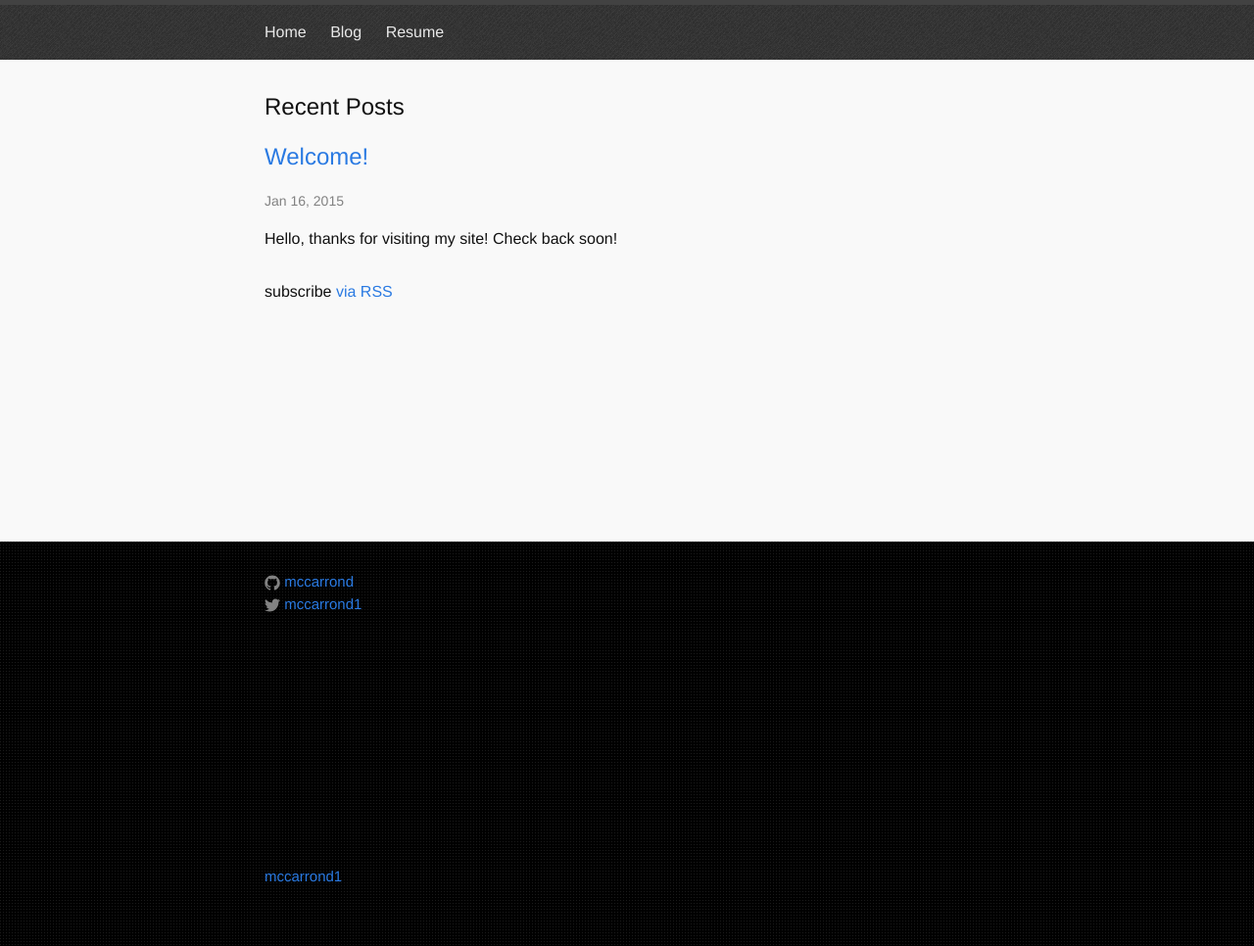
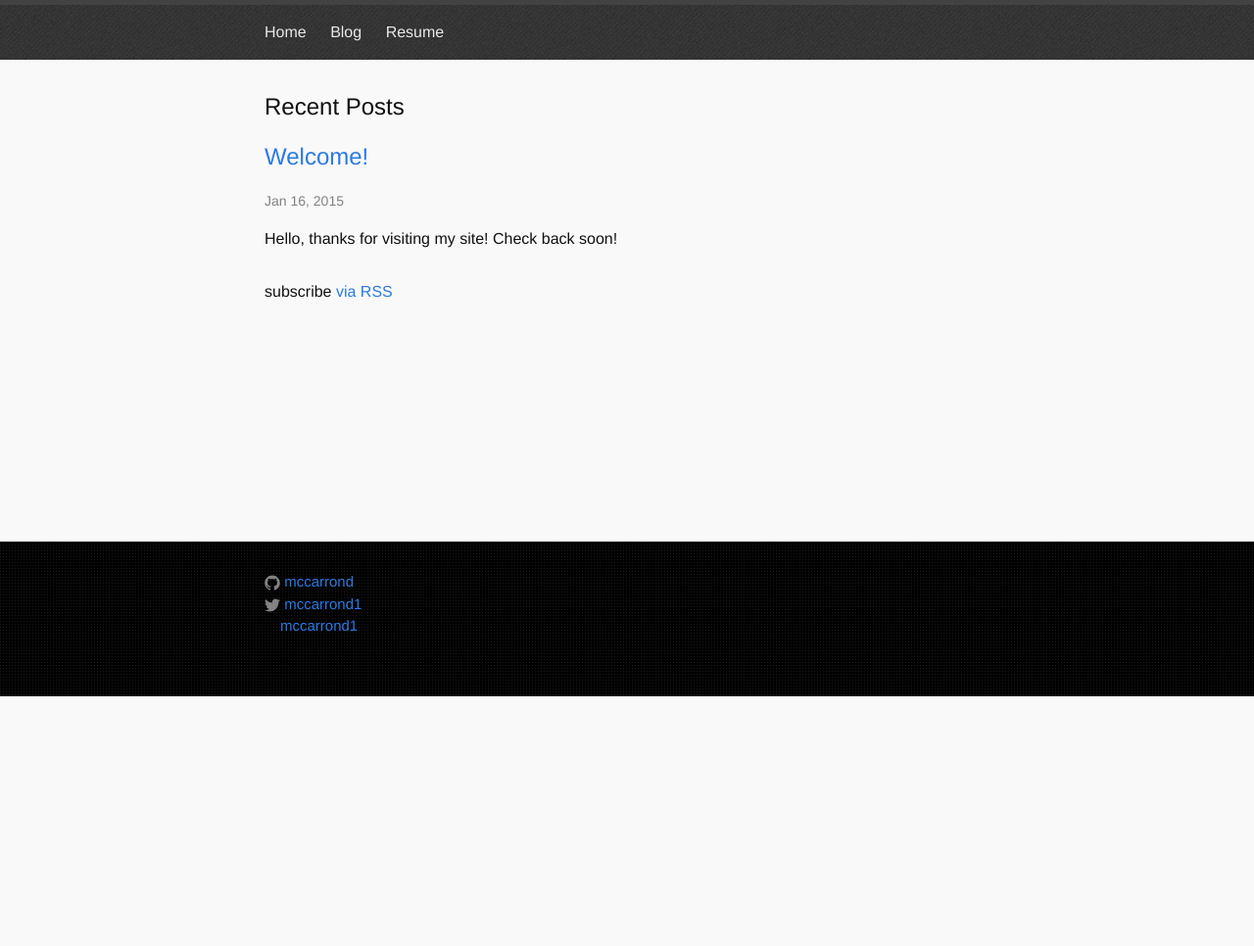
Before and after one commit to mccarrond/mccarrond.github.io, a Jekyll site: the page built from blog.html, in a window 1280 px wide. Shown: the whole page at 98% size. Built offline with Jekyll 4.4.1, drawn with Linux system fonts in a browser that asks for light colours; after the commit the page ends 900 px from its top, so only the background shows below that.

Commit message:
Update footer.html

```diff
--- a/_includes/footer.html
+++ b/_includes/footer.html
@@ -30,14 +30,13 @@
           </li>
           {% endif %}
 
-            {% if site.twitter_username %}
+            {% if site.tumblr_username %}
           <li>
             <a href="https://tumblr.com/{{ site.tumblr_username }}">
-              <li>
-            <a href="https://tumblr.com/{{site.tumblr_username }}"
-             <span class="icon--tumblr">
-               <svg viewBox="0 0 16 16"><path fill="#828282" d="M210.8 80.3c-2.3 18.3-6.4 33.4-12.4 45.2 -6 11.9-13.9 22-23.9 30.5 -9.9 8.5-21.8 14.9-35.7 19.5v50.6h38.9v124.5c0 16.2 1.7 28.6 5.1 37.1 3.4 8.5 9.5 16.6 18.3 24.2 8.8 7.6 19.4 13.4 31.9 17.5 12.5 4.1 26.8 6.1 43 6.1 14.3 0 27.6-1.4 39.9-4.3 12.3-2.9 26-7.9 41.2-15v-55.9c-17.8 11.7-35.7 17.5-53.7 17.5 -10.1 0-19.1-2.4-27-7.1 -5.9-3.5-10-8.2-12.2-14 -2.2-5.8-3.3-19.1-3.3-39.7v-91.1H345.5v-55.8h-84.4v-90H210.8z"
-        </li></path>
+             <span class="icon icon--tumblr">
+               <svg viewBox="0 0 16 16">
+               <path fill="#828282" d="M210.8 80.3c-2.3 18.3-6.4 33.4-12.4 45.2 -6 11.9-13.9 22-23.9 30.5 -9.9 8.5-21.8 14.9-35.7 19.5v50.6h38.9v124.5c0 16.2 1.7 28.6 5.1 37.1 3.4 8.5 9.5 16.6 18.3 24.2 8.8 7.6 19.4 13.4 31.9 17.5 12.5 4.1 26.8 6.1 43 6.1 14.3 0 27.6-1.4 39.9-4.3 12.3-2.9 26-7.9 41.2-15v-55.9c-17.8 11.7-35.7 17.5-53.7 17.5 -10.1 0-19.1-2.4-27-7.1 -5.9-3.5-10-8.2-12.2-14 -2.2-5.8-3.3-19.1-3.3-39.7v-91.1H345.5v-55.8h-84.4v-90H210.8z"
+              </svg></path>
               </span><span class="username">{{site.twitter_username}}</span>
             </a>
           </li>
```
